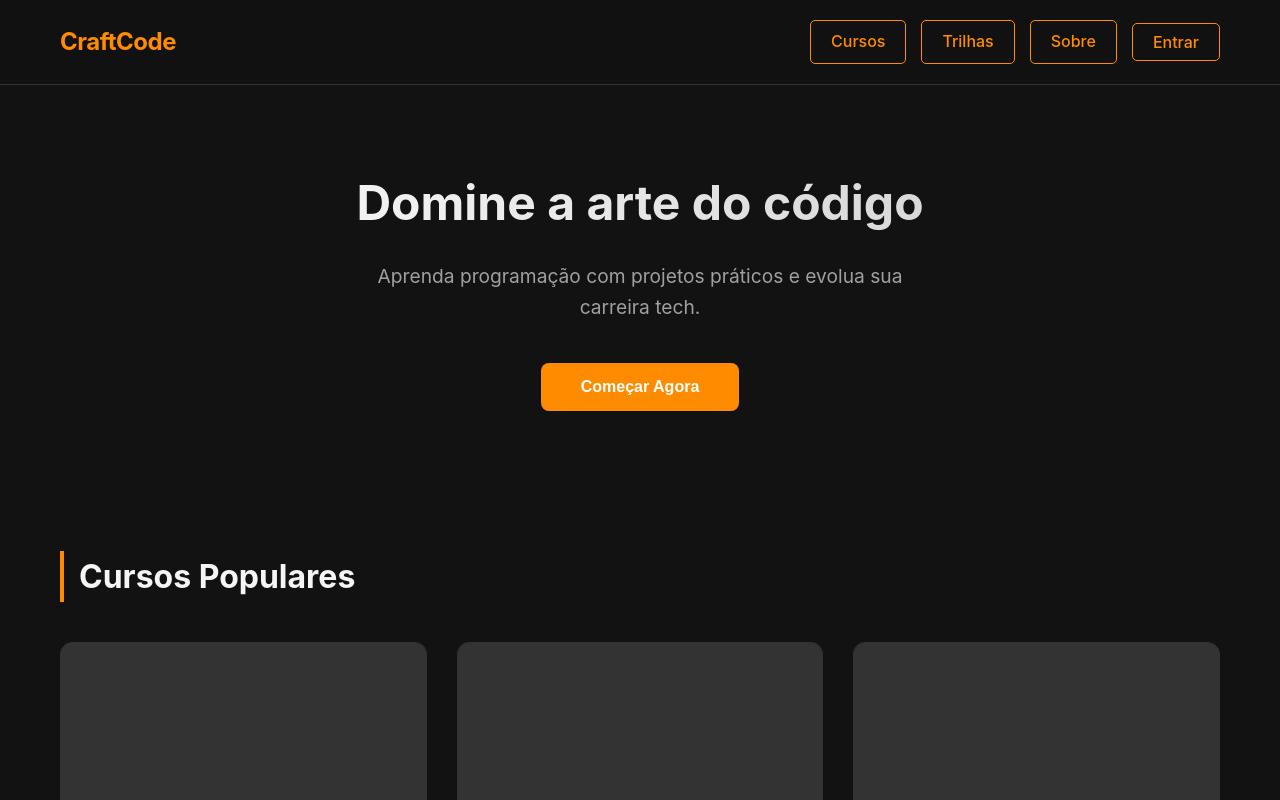
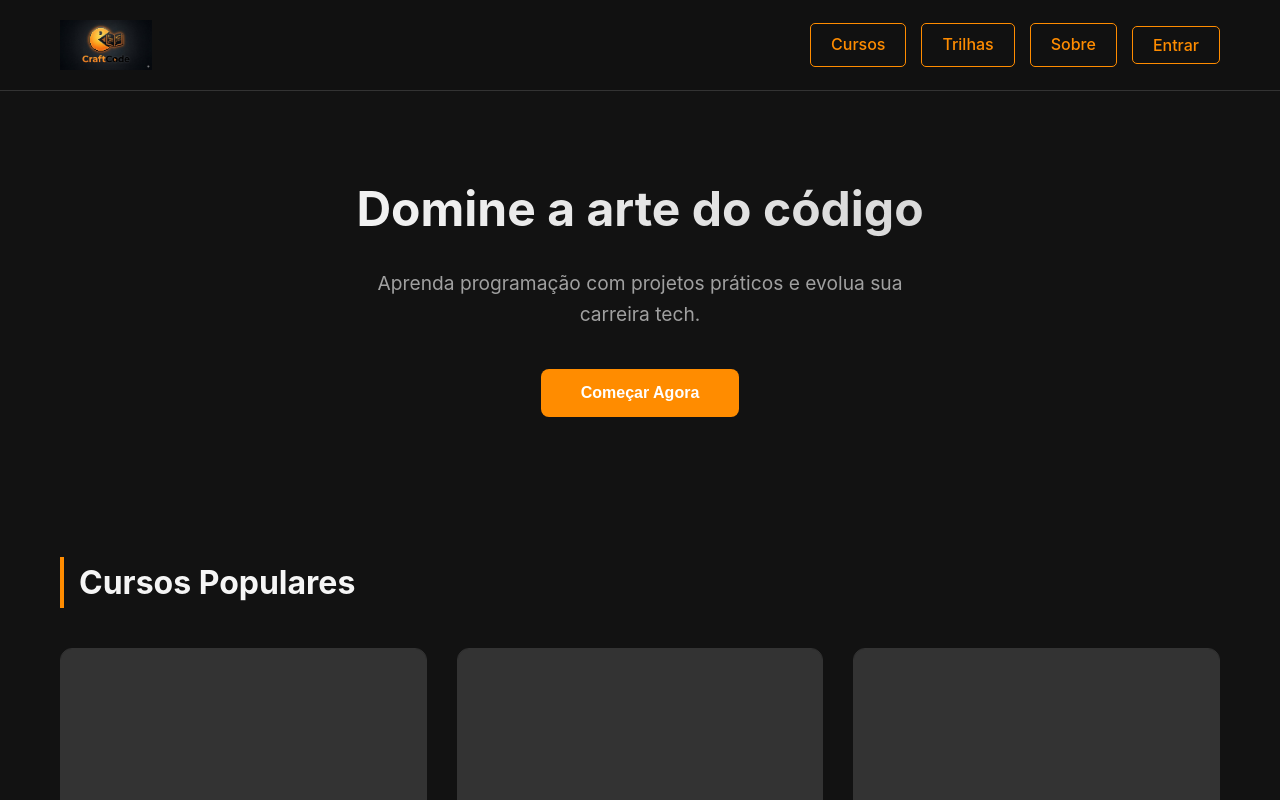
Before and after one commit to MateusViegasCode/ASCII---Projeto-Trainee, a React (Vite) app: page / in a window 1280 px wide. Shown: the top 800 px of the page. Built offline with nearby package versions, Linux system fonts and the light colour scheme.

Commit message:
Mudança simbolo

```diff
--- a/src/App.jsx
+++ b/src/App.jsx
@@ -1,5 +1,6 @@
 import React, { useState } from 'react';
 import Login from './Login.jsx';
+import logoCraftCode from './assets/logo-craftcode.jpg';
 
 function App() {
   const [paginaAtual, setPaginaAtual] = useState('home');
@@ -28,7 +29,9 @@ function App() {
     <div>
       <header className="main-header">
         <div className="container header-content">
-          <div className="logo">CraftCode</div>
+          <a href="#" className="logo" onClick={(e) => { e.preventDefault(); setPaginaAtual('home'); }}>
+            <img src={logoCraftCode} alt="Logo CraftCode" />
+          </a>
           <nav>
             <ul className="nav-links">
               <li><a href="#">Cursos</a></li>
--- a/src/style.css
+++ b/src/style.css
@@ -1,9 +1,12 @@
 :root {
     /* Paleta de Cores */
-    --primary-color: #FF8C00; /* Laranja forte */
+    --primary-color: #FF8C00;
+    /* Laranja forte */
     --primary-hover: #e07b00;
-    --bg-dark: #121212;       /* Fundo quase preto */
-    --bg-card: #1E1E1E;       /* Fundo dos cards */
+    --bg-dark: #121212;
+    /* Fundo quase preto */
+    --bg-card: #1E1E1E;
+    /* Fundo dos cards */
     --text-light: #F5F5F5;
     --text-gray: #A0A0A0;
 
@@ -54,16 +57,29 @@ a {
 }
 
 .logo {
-    font-size: 1.5rem;
-    font-weight: 700;
-    color: var(--primary-color);
-    letter-spacing: -0.5px;
+    display: flex;
+    align-items: center;
+    text-decoration: none;
+}
+
+.logo img {
+    height: 50px;
+    /* Ajuste esse valor para deixar o logo maior ou menor */
+    width: auto;
+    object-fit: contain;
+    transition: transform 0.3s ease;
+}
+
+.logo img:hover {
+    transform: scale(1.05);
+    /* Dá um leve efeito de zoom ao passar o mouse */
 }
 
 .nav-links {
     list-style: none;
     display: flex;
-    gap: 15px; /* Ajustado levemente para acomodar as bordas de todos os itens */
+    gap: 15px;
+    /* Ajustado levemente para acomodar as bordas de todos os itens */
     align-items: center;
 }
 
@@ -74,7 +90,8 @@ a {
     border: 1px solid var(--primary-color);
     padding: 8px 20px;
     border-radius: 5px;
-    color: var(--primary-color) !important; /* !important garante o tom exato, ignorando estilos padrão do navegador */
+    color: var(--primary-color) !important;
+    /* !important garante o tom exato, ignorando estilos padrão do navegador */
     font-size: 1rem;
     font-weight: 500;
     font-family: inherit;
@@ -89,6 +106,7 @@ a {
     background-color: var(--primary-color);
     color: #ffffff !important;
 }
+
 /* ------------------------------------------------------------------ */
 
 /* Secao de Cadastro */
@@ -174,7 +192,7 @@ a {
     padding: 40px;
     border-radius: 12px;
     border: 1px solid #333;
-    box-shadow: 0 10px 30px rgba(0,0,0,0.5);
+    box-shadow: 0 10px 30px rgba(0, 0, 0, 0.5);
 }
 
 .btn-back {
@@ -201,7 +219,7 @@ a {
     margin-bottom: 8px;
 }
 
-.login-container > p {
+.login-container>p {
     color: var(--text-gray);
     margin-bottom: 36px;
 }
```
Also changed, not shown: src/assets/logo-craftcode.jpg (added). Lines whose indentation alone changed are shown as unchanged.
